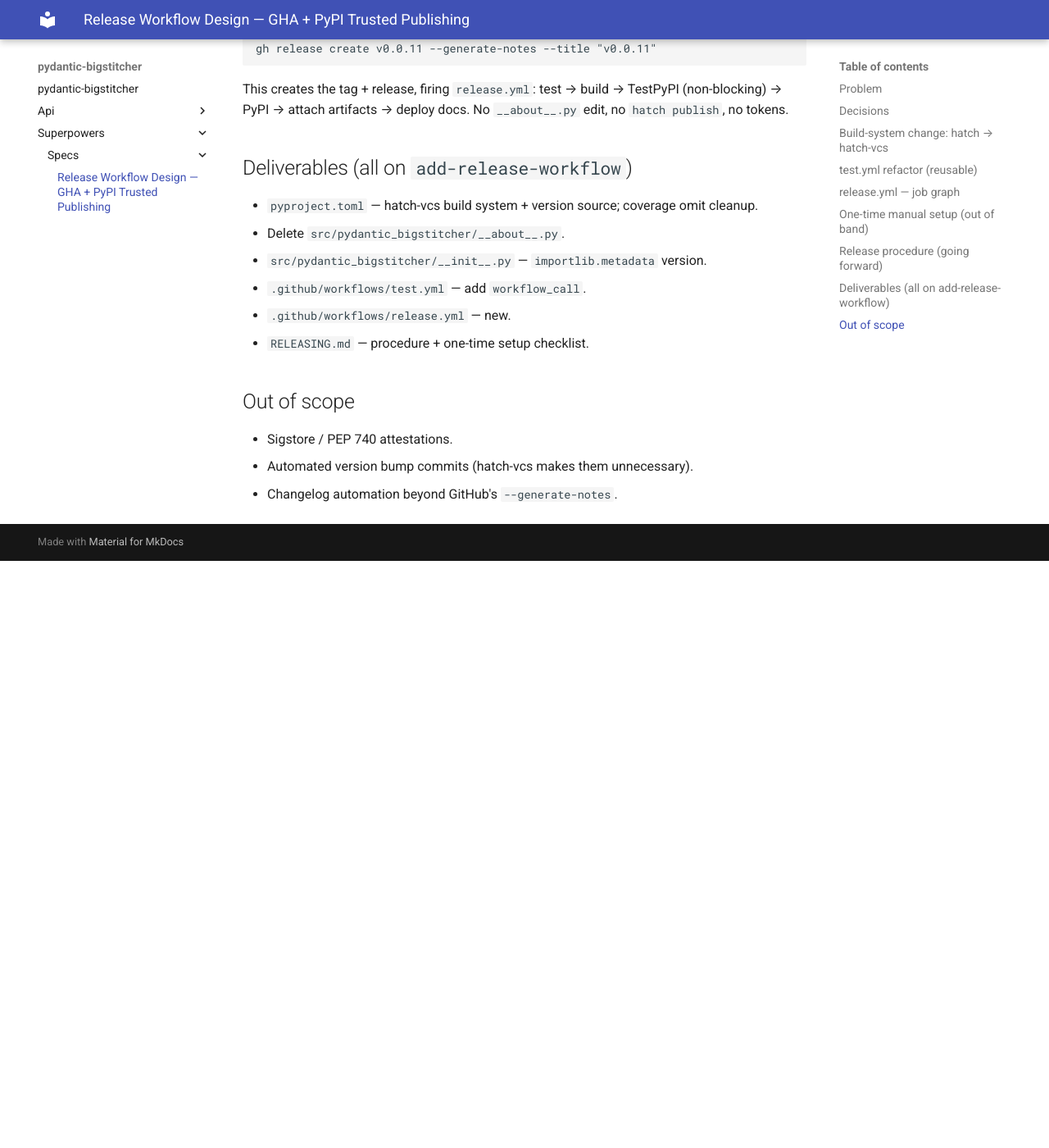
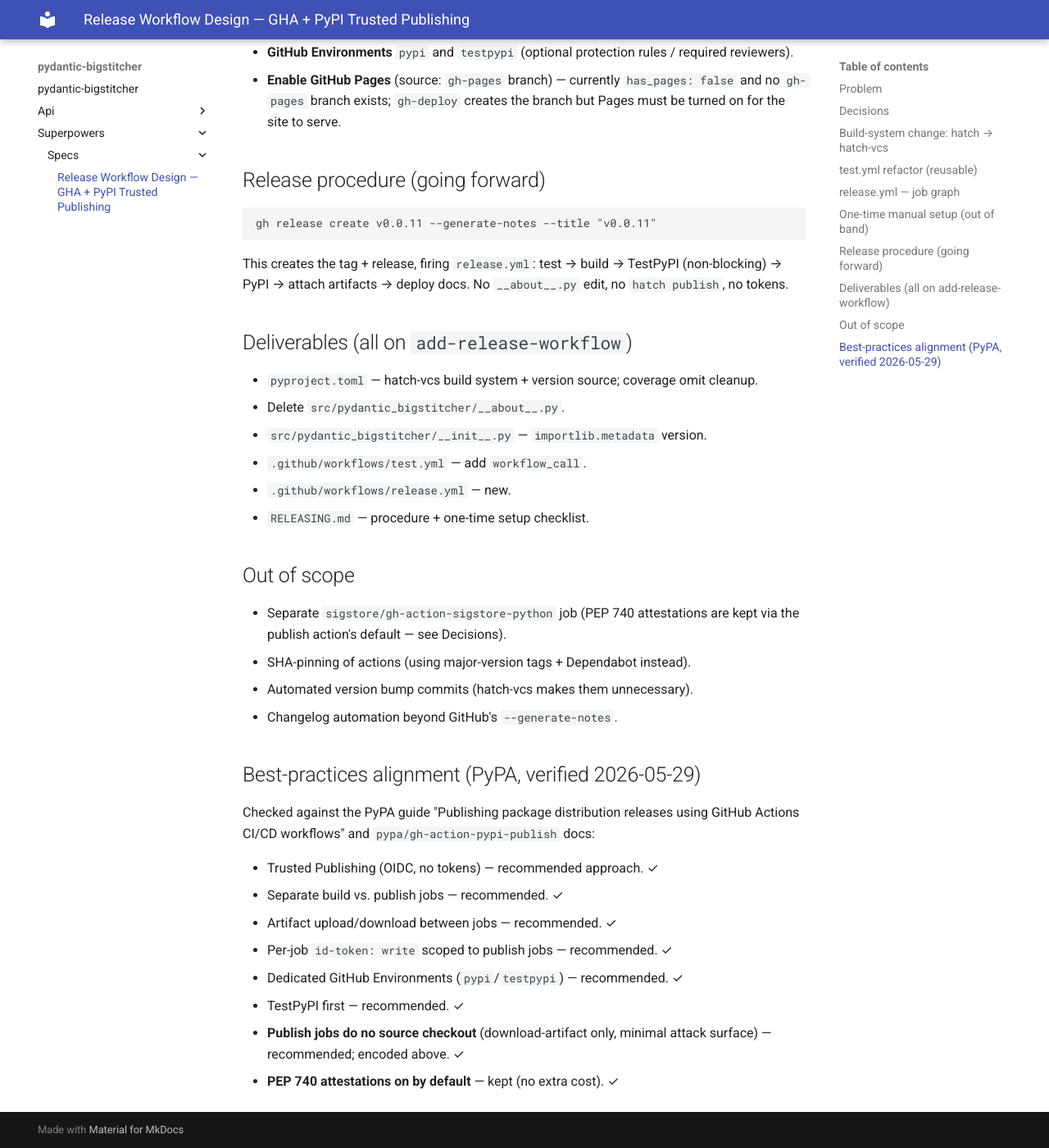
Before and after one commit to d-v-b/pydantic-bigstitcher, an MkDocs documentation site: the page built from docs/superpowers/specs/2026-05-29-release-workflow-design.md, in a window 1280 px wide and 1400 px high, scrolled down 2474 px. Shown: the whole window at 82% size. Built offline with MkDocs 1.6.1 and Material for MkDocs 9.7.7, drawn with Linux system fonts in a browser that asks for light colours; before the commit the page ends 3158 px from its top, so only the background shows below that; some of the changed text lies outside the part shown.

Commit message:
Align release spec with PyPA best practices
Co-Authored-By: Claude Opus 4.8 <noreply@anthropic.com>

```diff
--- a/docs/superpowers/specs/2026-05-29-release-workflow-design.md
+++ b/docs/superpowers/specs/2026-05-29-release-workflow-design.md
@@ -22,7 +22,8 @@ GitHub Release.
 - **Test gate:** refactor `test.yml` to be reusable (`workflow_call`); release workflow `uses:` it.
 - **Version guard:** build job asserts the built artifact version equals the tag (fails on `.devN+g<sha>`, i.e. untagged/dirty build).
 - **Runtime version:** `importlib.metadata.version("pydantic-bigstitcher")` exposed as `__init__.__version__`.
-- **Sigstore signing:** dropped (YAGNI for v1).
+- **PEP 740 attestations:** kept ON (the `pypa/gh-action-pypi-publish` default `attestations: true`). Free signed provenance uploaded to PyPI via the existing `id-token: write`; no extra job or permission. We skip only the separate `sigstore/gh-action-sigstore-python` job (redundant).
+- **Action pinning:** third-party actions pinned to major-version tags (`@release/v1`, `@v4`); Dependabot already bumps them.
 - **Docs:** `mkdocs gh-deploy` runs on release after PyPI publish.
 
 ## Build-system change: hatch → hatch-vcs
@@ -56,8 +57,8 @@ Trigger: `on: release: { types: [published] }`. Per-job least-privilege `permiss
 
 1. **test** — `uses: ./.github/workflows/test.yml`. Gate: nothing publishes unless the 3.10–3.12 matrix is green.
 2. **build** — needs test. `pip install build`; `python -m build`; assert built version == `github.event.release.tag_name` (no dev suffix). Upload `dist/` as a workflow artifact.
-3. **testpypi** — needs build. `pypa/gh-action-pypi-publish` with `repository-url: https://test.pypi.org/legacy/`, `skip-existing: true`, `continue-on-error: true` (non-blocking). `environment: testpypi`, `permissions: id-token: write`.
-4. **pypi** — needs build (NOT gated on testpypi). `pypa/gh-action-pypi-publish` to PyPI. `environment: pypi`, `permissions: id-token: write`.
+3. **testpypi** — needs build. **No source checkout** — only `download-artifact` into `dist/`, then publish. `pypa/gh-action-pypi-publish@release/v1` with `repository-url: https://test.pypi.org/legacy/`, `skip-existing: true`, `continue-on-error: true` (non-blocking). `environment: testpypi`, `permissions: id-token: write`.
+4. **pypi** — needs build (NOT gated on testpypi). **No source checkout** — only `download-artifact` into `dist/`, then publish. `pypa/gh-action-pypi-publish@release/v1` to PyPI; `attestations: true` (default — leave it on, uploads PEP 740 attestations). `environment: pypi`, `permissions: id-token: write`.
 5. **github-release** — needs pypi. Download the `dist/` artifact; `gh release upload ${{ github.event.release.tag_name }} dist/*`. `permissions: contents: write`. Release notes untouched (whatever `--generate-notes` produced).
 6. **docs** — needs pypi. `hatch run docs:deploy --force` (`mkdocs gh-deploy`). `permissions: contents: write`.
 
@@ -90,6 +91,22 @@ This creates the tag + release, firing `release.yml`: test → build → TestPyP
 
 ## Out of scope
 
-- Sigstore / PEP 740 attestations.
+- Separate `sigstore/gh-action-sigstore-python` job (PEP 740 attestations are kept via the publish action's default — see Decisions).
+- SHA-pinning of actions (using major-version tags + Dependabot instead).
 - Automated version bump commits (hatch-vcs makes them unnecessary).
 - Changelog automation beyond GitHub's `--generate-notes`.
+
+## Best-practices alignment (PyPA, verified 2026-05-29)
+
+Checked against the PyPA guide "Publishing package distribution releases using GitHub
+Actions CI/CD workflows" and `pypa/gh-action-pypi-publish` docs:
+
+- Trusted Publishing (OIDC, no tokens) — recommended approach. ✓
+- Separate build vs. publish jobs — recommended. ✓
+- Artifact upload/download between jobs — recommended. ✓
+- Per-job `id-token: write` scoped to publish jobs — recommended. ✓
+- Dedicated GitHub Environments (`pypi`/`testpypi`) — recommended. ✓
+- TestPyPI first — recommended. ✓
+- **Publish jobs do no source checkout** (download-artifact only, minimal attack
+  surface) — recommended; encoded above. ✓
+- **PEP 740 attestations on by default** — kept (no extra cost). ✓
```
